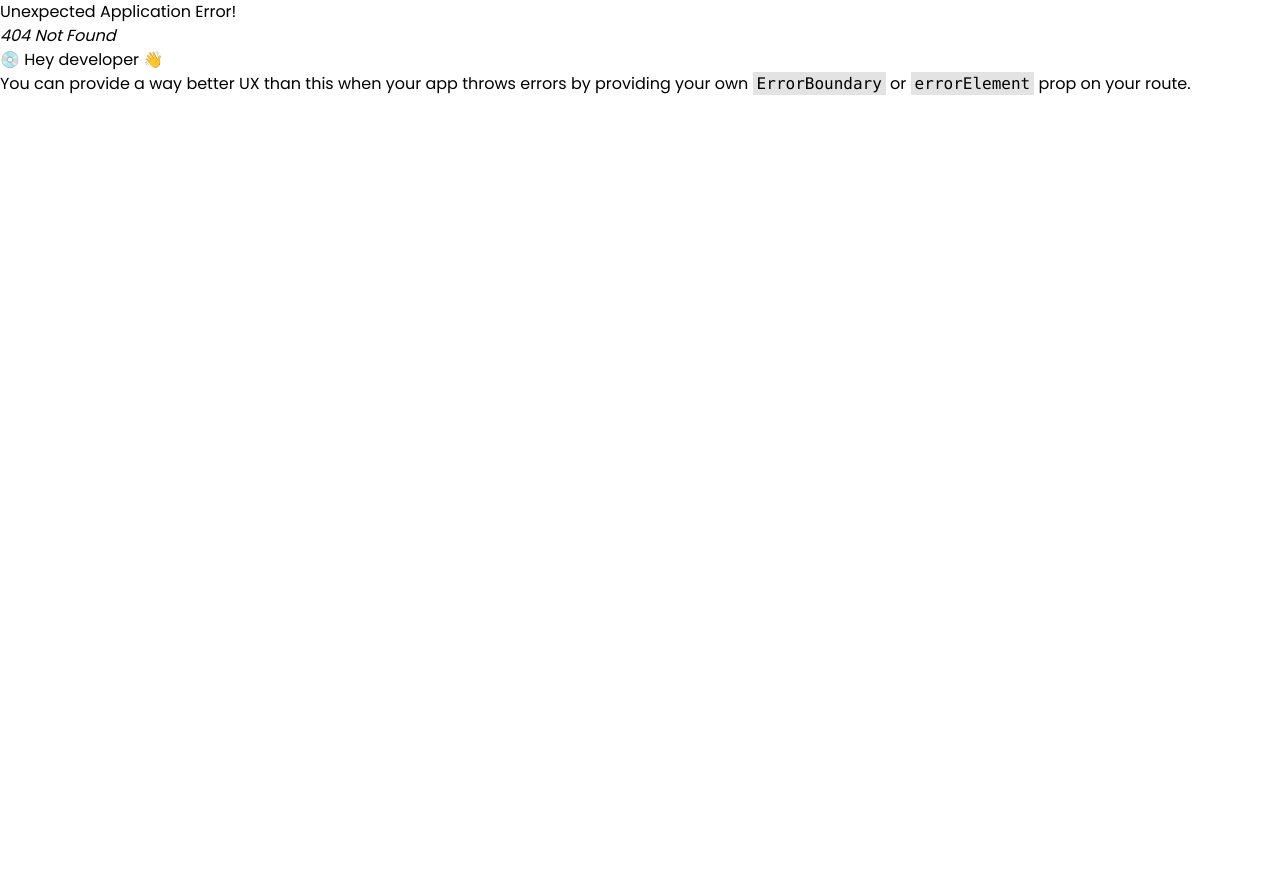
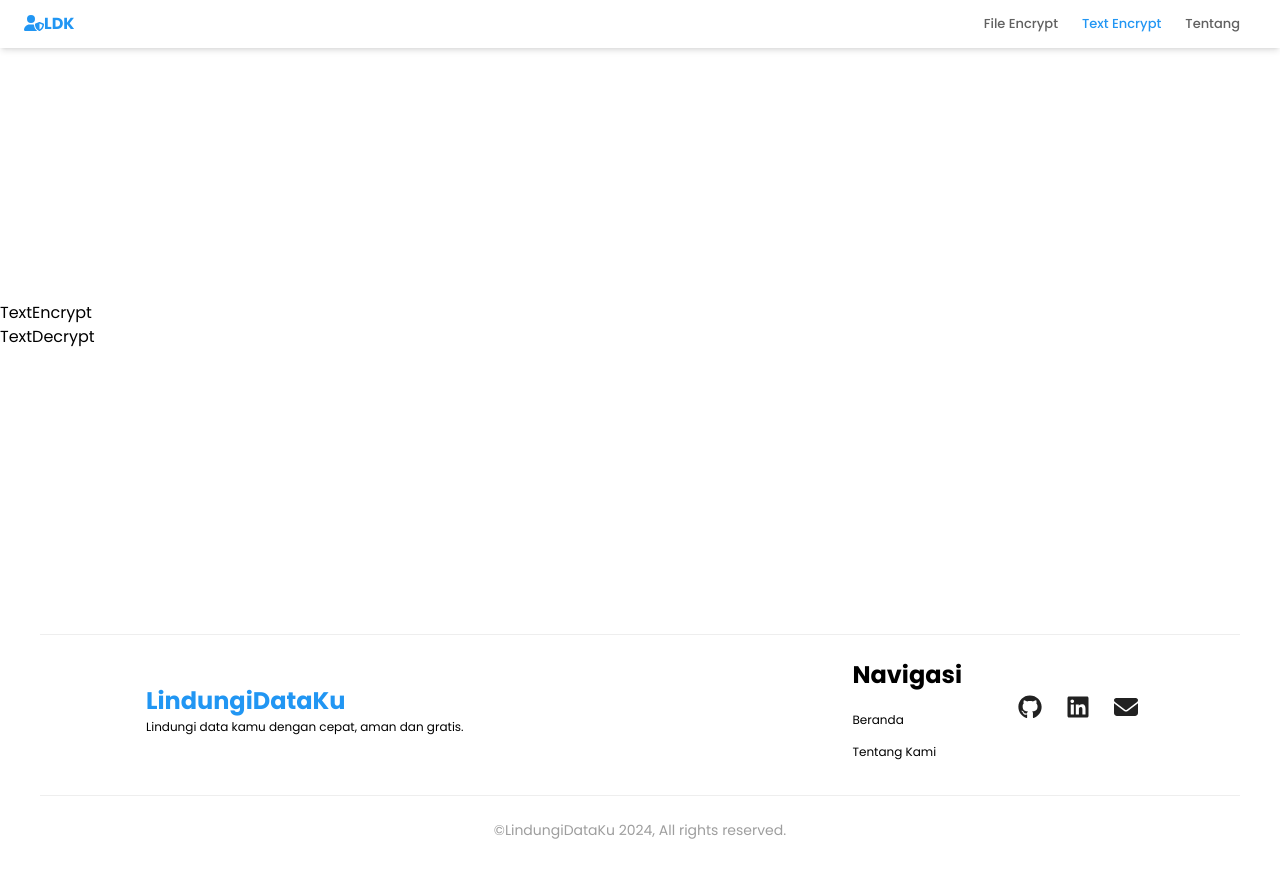
Before and after one commit to dadang-hawari/LindungiDataKu, a React (Vite) app: page /text-encrypt in a window 1280 px wide. Before the commit this address had no page. Before the commit the page ends 800 px from the top, so only its background shows below. Built offline with nearby package versions, Linux system fonts and the light colour scheme.

Commit message:
update navbar, add page text encryption, add component text enrypt, text decrypt

```diff
--- a/src/components/common/Navbar.jsx
+++ b/src/components/common/Navbar.jsx
@@ -1,13 +1,7 @@
 import {
-  faBarsProgress,
   faBarsStaggered,
-  faChevronDown,
-  faQuestionCircle,
-  faSpoon,
-  faUser,
   faUserShield,
   faXmark,
-  faXmarkSquare,
 } from '@fortawesome/free-solid-svg-icons';
 import { FontAwesomeIcon } from '@fortawesome/react-fontawesome';
 
@@ -19,22 +13,25 @@ export default function DefaultNav() {
   const navigate = useNavigate();
   const path = window.location.pathname;
   const [openNav, setOpenNav] = useState(false);
-  const [showProfileDropdown, setShowProfileDropdown] = useState(false);
 
   useEffect(() => {
     window.addEventListener('resize', () => {
       window.innerWidth >= 960 && setOpenNav(false);
     });
+    window.scrollTo(0, 0);
   }, []);
 
   const navList = (
     <ul
-      className={`mt-2 mb-4 flex text-xs text-center flex-col gap-4 md:mb-0 md:mt-0 transition-all  ${
+      className={`mt-2 mb-4 flex text-[13px] font-medium text-center flex-col gap-4 md:mb-0 md:mt-0 transition-all  ${
         openNav ? 'h-screen' : 'h-fit'
       } md:flex-row md:items-center md:gap-6`}
     >
       <li>
-        <Link className={`${path === '/' && 'font-bold'} text-gray-700`} to="/">
+        <Link
+          className={`${path === '/' ? 'text-blue-500' : 'text-gray-700'} `}
+          to="/"
+        >
           File Encrypt
         </Link>
       </li>
@@ -42,8 +39,8 @@ export default function DefaultNav() {
       <li>
         <Link
           className={`${
-            path === '/text-encrypt' && ' font-bold'
-          } text-gray-700`}
+            path === '/text-encrypt' ? ' text-blue-500' : 'text-gray-700'
+          } `}
           to="/text-encrypt"
         >
           Text Encrypt
@@ -51,10 +48,12 @@ export default function DefaultNav() {
       </li>
       <li>
         <Link
-          className={`${path === '/about' && ' font-bold'} text-gray-700`}
+          className={`${
+            path === '/about' ? ' text-blue-500' : 'text-gray-700'
+          } font-medium`}
           to="/about"
         >
-          Text Encrypt
+          Tentang
         </Link>
       </li>
     </ul>
--- /dev/null
+++ b/src/components/decrypt/TextDecrypt.jsx
@@ -0,0 +1,5 @@
+import React from 'react';
+
+export default function TextDecrypt() {
+  return <div>TextDecrypt</div>;
+}
--- /dev/null
+++ b/src/components/encrypt/TextEncrypt.jsx
@@ -0,0 +1,5 @@
+import React from 'react';
+
+export default function TextEncrypt() {
+  return <div>TextEncrypt</div>;
+}
--- a/src/pages/Home.jsx
+++ b/src/pages/FileEncryption.jsx
@@ -8,7 +8,7 @@ import 'react-toastify/dist/ReactToastify.css';
 import { Flip, ToastContainer } from 'react-toastify';
 import Hero from '../components/common/Hero';
 
-export default function Home() {
+export default function FileEncryption() {
   return (
     <>
       <Navbar />
--- /dev/null
+++ b/src/pages/TextEncryption.jsx
@@ -0,0 +1,18 @@
+import React from 'react';
+import TextEncrypt from '../components/encrypt/TextEncrypt';
+import TextDecrypt from '../components/decrypt/TextDecrypt';
+import DefaultNav from '../components/common/Navbar';
+import Footer from '../components/common/Footer';
+
+export default function TextEncryption() {
+  return (
+    <div className="mt-20 flex h-screen w-full flex-col justify-between">
+      <DefaultNav />
+      <div className="w-full">
+        <TextEncrypt />
+        <TextDecrypt />
+      </div>
+      <Footer />
+    </div>
+  );
+}
```
Also changed, not shown: src/Route.jsx (+7 -2 lines).
